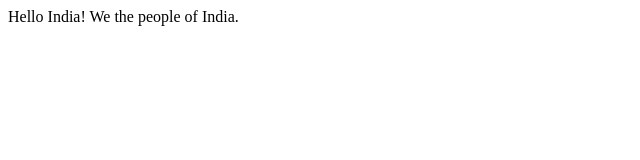
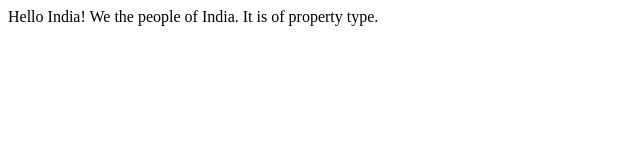
Before and after one commit to pauladesh/paul01, a plain HTML site: page index.html in a window 1280 px wide. Shown: the whole page, without its empty margins (0-640 px from the left). Drawn offline with Linux system fonts and the light colour scheme.

Commit message:
added property line

```diff
--- a/index.html
+++ b/index.html
@@ -6,5 +6,6 @@
   <body>
     Hello India!
     We the people of India.
+    It is of property type.
     </body>
 </html>
```
